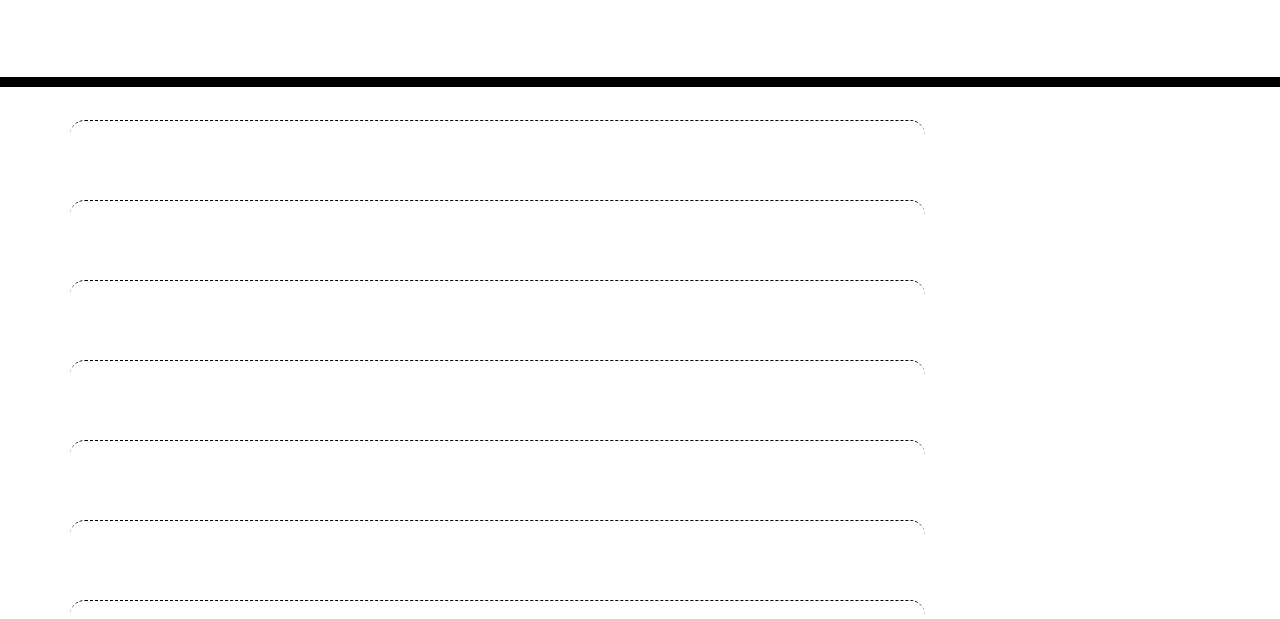
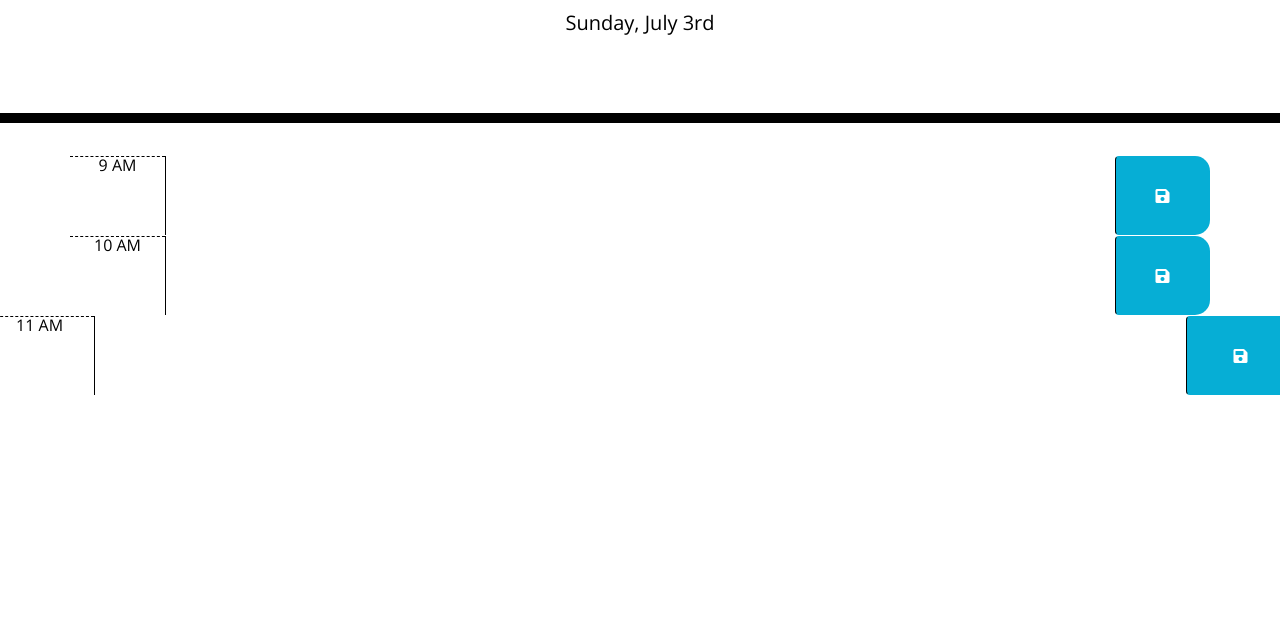
Before and after one commit to JacobReeder/Work-Day-Scheduler, a plain HTML site: page index.html in a window 1280 px wide. Shown: the part 181-800 px from the top of the page. Drawn offline with nearby package versions, Linux system fonts and the light colour scheme.

Commit message:
Reworking functions and HTML

```diff
--- a/index.html
+++ b/index.html
@@ -19,6 +19,26 @@
     </header>
     <div class="container" id="dailyPlannerContainer">
       <!-- Timeblocks go here -->
+       <!--9AM Rise and shine!-->
+       <div class="row time-block">
+        <label for="nineAM" class="hour col-md-1">9 AM</label>
+        <textarea class="col-md-10" id="nine-AM" type="text" name="nine-AM"></textarea>
+        <button class="btn saveBtn col-12 col-md-1" id="btn-9"><i class="fas fa-save"></i></button>
+      </div>
+
+       <!--10AM Caffeine time!-->
+       <div class="row time-block">
+        <label for="tenAM" class="hour col-md-1">10 AM</label>
+        <textarea class="col-md-10" id="ten-AM" type="text" name="ten-AM"></textarea>
+        <button class="btn saveBtn col-12 col-md-1" id="btn-10"><i class="fas fa-save"></i></button>
+      </div>
+    </div>
+
+     <!--11AM Timeblock-->
+     <div class="row time-block">
+      <label for="elevenAM" class="hour col-md-1">11 AM</label>
+      <textarea class="col-md-10" id="eleven-AM" type="text" name="eleven-AM"></textarea>
+      <button class="btn saveBtn col-12 col-md-1" id="btn-9"><i class="fas fa-save"></i></button>
     </div>
 
 
--- a/script2.js
+++ b/script2.js
@@ -1,66 +1,28 @@
-
-$( document ).ready(function() {
 
 
-
-
-   /***************** Moment Date and Clock **********************************/
-
-   function getMoment () {
-      new Date();
-     // var headerCalendar = moment().format('dddd [,] MMMM do');
-     //  $("#currentDay").text(headerCalendar);
-
-     // var moment = moment().format('H');
-     //     moment = Number(moment);
-
-     //     return moment;
-    }
-
- /************ Create and Append Columns **********************************/
-
-   /*Append()5.1.5*/
-
-   //** ACCESS HTML ELEMENT WITH # SELECTOR  *//
-   var $plannerContainer = $("#dailyPlannerContainer");
-
-   //** DYNAMICALLY GENERATED ELEMENTS IN #dailyPlannerContainer */
+$("#currentDay").text(moment().format('dddd, MMMM Do'));
+var savedTasks = new Array();
 
  function createColumns() {
 
-    for ( var workHours = 9; workHours <= 17; workHours++ ) {
+  var plannerContainer = $("#dailyPlannerContainer");
 
-       /*var timeIndex = workHours - 9;
+    for ( var i=0; i<=9; i++ ) {
+       var timeIndex = workHours - 9;
+       var columnEl = document.createElement("column-div");
+       columnEl.className = "row"
+       columnEl.id = i+9;
+       plannerContainer.append(newColumn);
+    }
 
-       //**** NEW COLUMN ROWS ******************/
-       var $columnEl = $("<div></div>")
-       .addClass('row')
-       .addClass('nonBootStrapRow')
-       /*.attr(timeIndex);*/
-     //**************************************/
+  }
+/*function workTasks() {
 
-     /************TIMES OF DAY**************/
-
-      var $dayHour = $("<div></div>")
-     .addClass("col-md-9 hour time-block")
-
-     $columnEl.append($dayHour)
-     $plannerContainer.append($columnEl)
-
-     /*********************************** */
-
-    };
-};
+}*/
 
 
-    /********************************************************************* */
-
-
-
-getMoment();
 createColumns();
 
-});
 
 
 /**TODO  //////refactor this to append columns? 5.4.6
@@ -82,119 +44,3 @@ createColumns();
   $("#list-" + taskList).append(taskLi);
 };
  */
-
-/** refactored code from 5.4.6 that includes moment
- * var auditTask = function(taskEl) {
-  // get date from task element
-  var date = $(taskEl).find("span").text().trim();
-  // ensure it worked
-  console.log(date);
-
-  // convert to moment object at 5:00pm
-  var time = moment(date, "L").set("hour", 17);
-  // this should print out an object for the value of the date variable, but at 5:00pm of that date
-  console.log(time);
-
-};
- */
-
-/**Starter code from module 5///TODO: refactor. currently focusing on the append taks section. work through module to gradually add code.
- *
- * var tasks = {};
-
-var createTask = function(taskText, taskDate, taskList) {
-  // create elements that make up a task item
-  var taskLi = $("<li>").addClass("list-group-item");
-  var taskSpan = $("<span>")
-    .addClass("badge badge-primary badge-pill")
-    .text(taskDate);
-  var taskP = $("<p>")
-    .addClass("m-1")
-    .text(taskText);
-
-  ///// append span and p element to parent li
-  taskLi.append(taskSpan, taskP);
-
-
-  ///// append to ul list on the page
-  $("#list-" + taskList).append(taskLi);
-};
-
-var loadTasks = function() {
-  tasks = JSON.parse(localStorage.getItem("tasks"));
-
-  ///// if nothing in localStorage, create a new object to track all task status arrays
-  if (!tasks) {
-    tasks = {
-      toDo: [],
-      inProgress: [],
-      inReview: [],
-      done: []
-    };
-  }
-
-  //// loop over object properties
-  $.each(tasks, function(list, arr) {
-    console.log(list, arr);
-    // then loop over sub-array
-    arr.forEach(function(task) {
-      createTask(task.text, task.date, list);
-    });
-  });
-};
-
-var saveTasks = function() {
-  localStorage.setItem("tasks", JSON.stringify(tasks));
-};
-
-
-
-
-// modal was triggered
-$("#task-form-modal").on("show.bs.modal", function() {
-  // clear values
-  $("#modalTaskDescription, #modalDueDate").val("");
-});
-
-// modal is fully visible
-$("#task-form-modal").on("shown.bs.modal", function() {
-  // highlight textarea
-  $("#modalTaskDescription").trigger("focus");
-});
-
-// save button in modal was clicked
-$("#task-form-modal .btn-primary").click(function() {
-  // get form values
-  var taskText = $("#modalTaskDescription").val();
-  var taskDate = $("#modalDueDate").val();
-
-  if (taskText && taskDate) {
-    createTask(taskText, taskDate, "toDo");
-
-    // close modal
-    $("#task-form-modal").modal("hide");
-
-    // save in tasks array
-    tasks.toDo.push({
-      text: taskText,
-      date: taskDate
-    });
-
-    saveTasks();
-  }
-});
-
-// remove all tasks
-$("#remove-tasks").on("click", function() {
-  for (var key in tasks) {
-    tasks[key].length = 0;
-    $("#list-" + key).empty();
-  }
-  saveTasks();
-});
-
-// load tasks for the first time
-loadTasks();
-
-
- */
```
